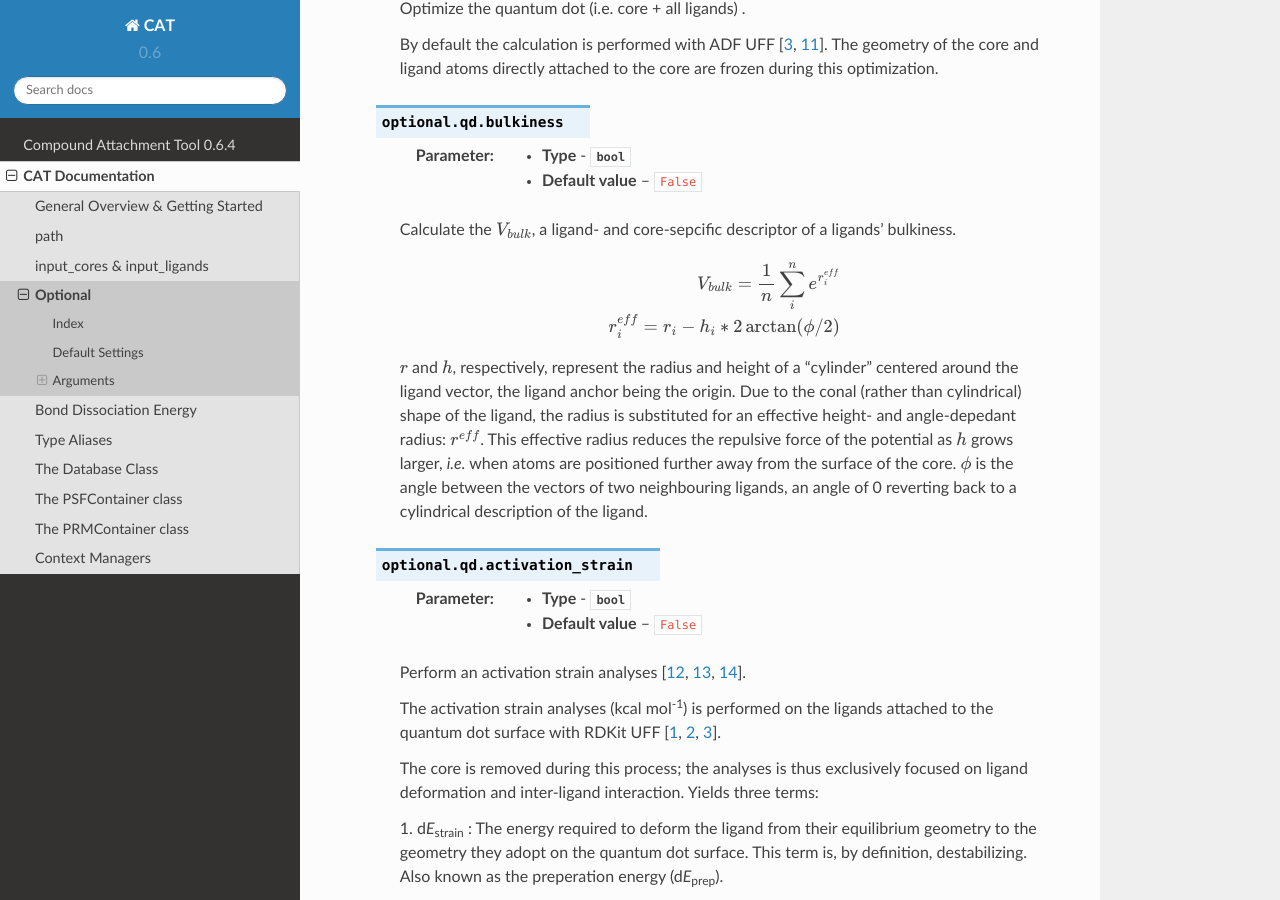
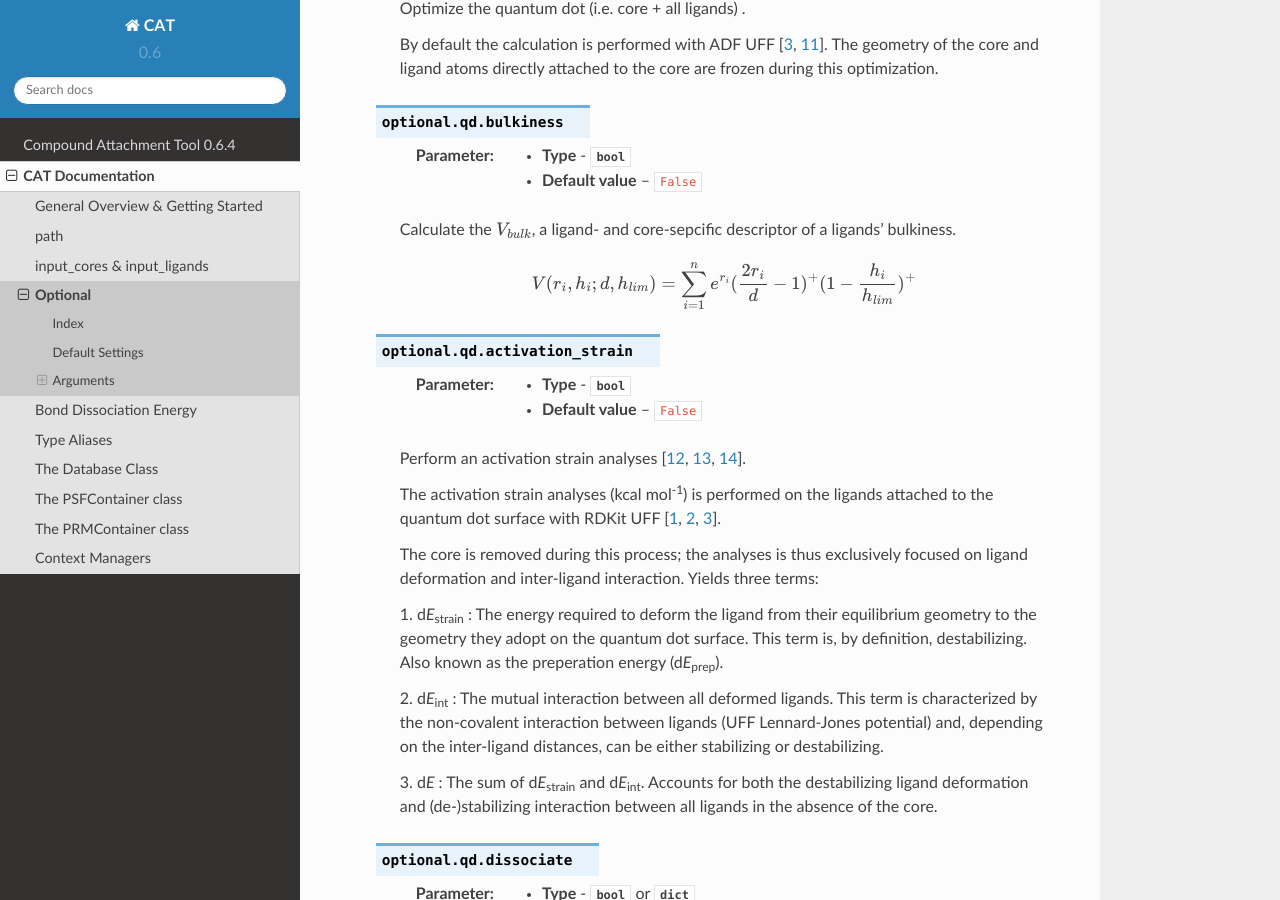
Before and after one commit to nlesc-nano/CAT, a Sphinx documentation site: the page built from docs/4_optional.rst, in a window 1280 px wide and 900 px high, scrolled down 7922 px. Built offline with Sphinx 7.4.7 and the Read the Docs theme 2.0.0, drawn with Linux system fonts in a browser that asks for light colours.

```diff
--- a/docs/4_optional.rst
+++ b/docs/4_optional.rst
@@ -413,19 +413,8 @@ QD
         Calculate the :math:`V_{bulk}`, a ligand- and core-sepcific descriptor of a ligands' bulkiness.
 
         .. math::
-            V_{bulk} = \frac{1}{n} \sum_{i}^{n} {e^{r_{i}^{eff}}}
-
-            r_{i}^{eff} = r_{i} - h_{i} * 2 \arctan (\phi / 2)
-
-        :math:`r` and :math:`h`, respectively, represent the radius and height of a "cylinder" centered
-        around the ligand vector, the ligand anchor being the origin.
-        Due to the conal (rather than cylindrical) shape of the ligand,
-        the radius is substituted for an effective height- and angle-depedant radius: :math:`r^{eff}`.
-        This effective radius reduces the repulsive force of the potential
-        as :math:`h` grows larger, *i.e.* when atoms are positioned further away from
-        the surface of the core.
-        :math:`\phi` is the angle between the vectors of two neighbouring ligands,
-        an angle of 0 reverting back to a cylindrical description of the ligand.
+            V(r_{i}, h_{i}; d, h_{lim}) =
+            \sum_{i=1}^{n} e^{r_{i}} (\frac{2 r_{i}}{d} - 1)^{+} (1 - \frac{h_{i}}{h_{lim}})^{+}
 
 
     .. attribute:: optional.qd.activation_strain
```
Also changed, not shown: 5 other files.
